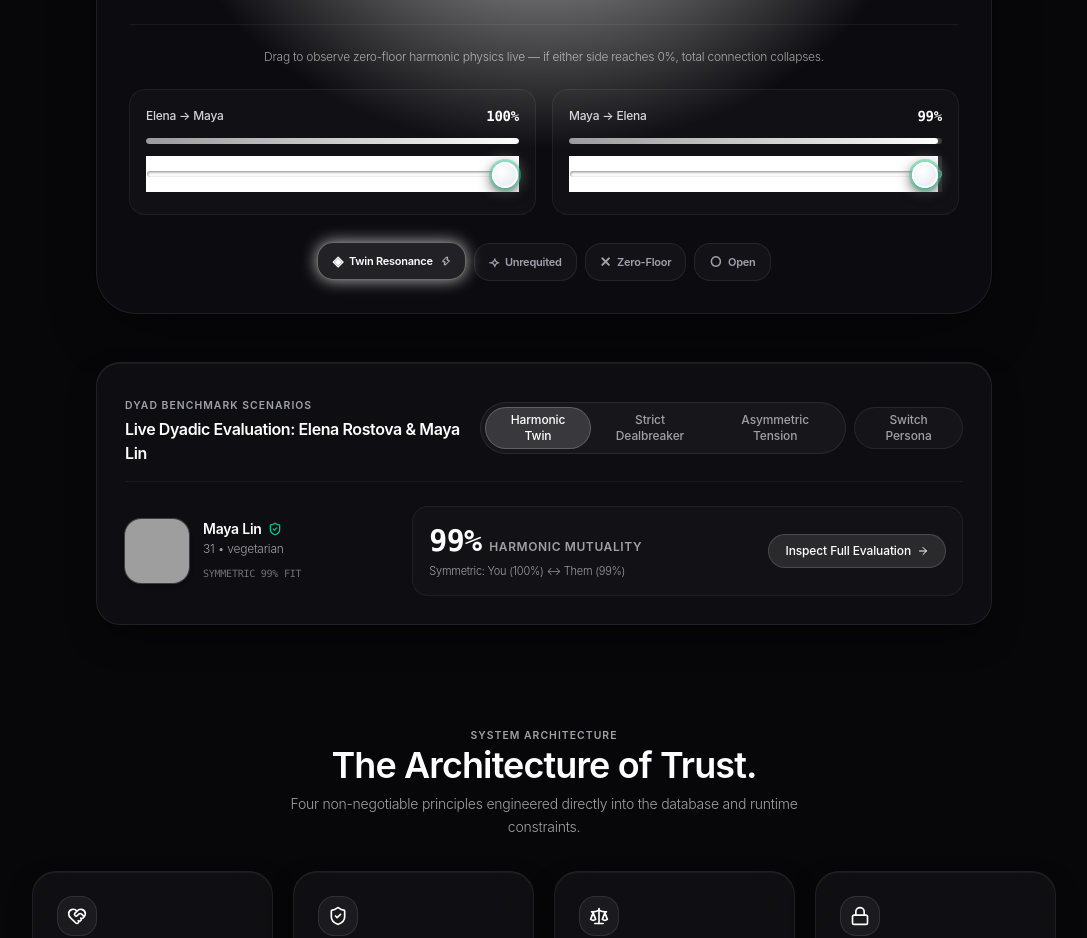
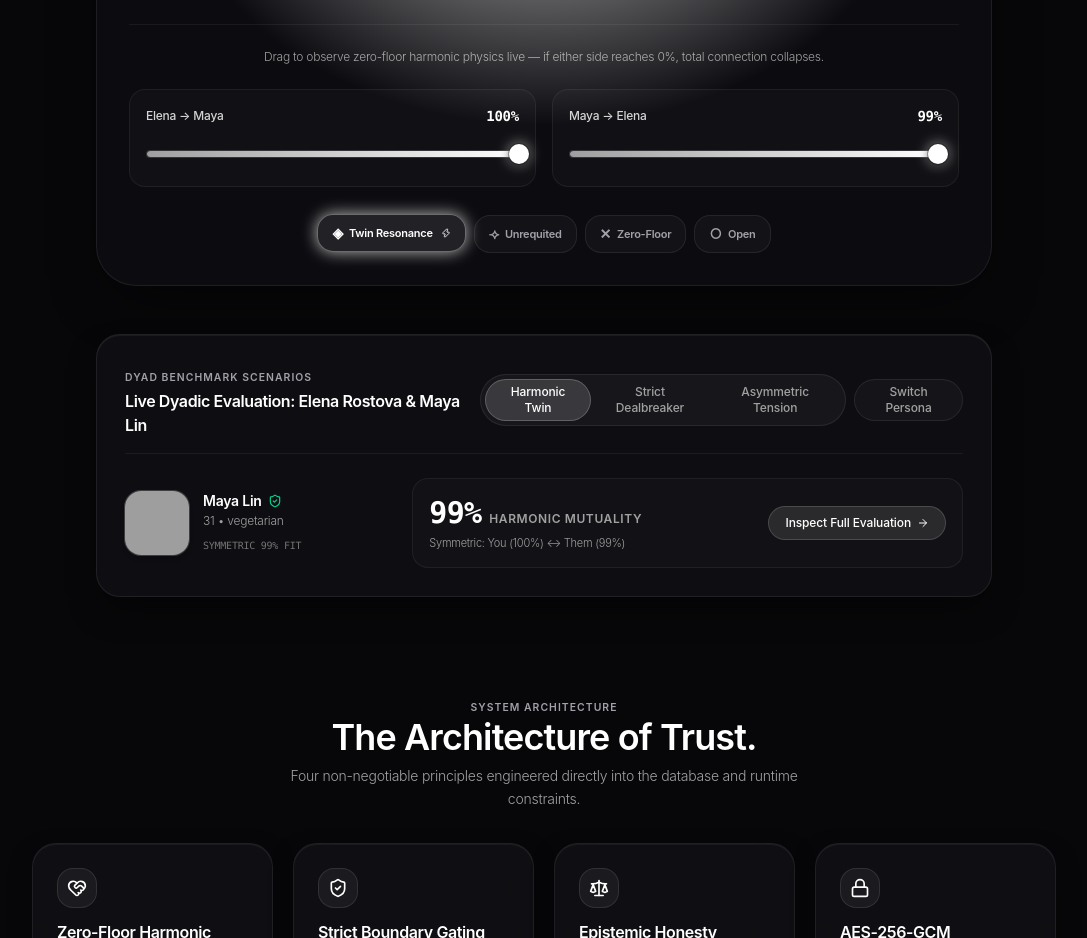
Before and after one commit to aigroupchathq/velum-labs, a React (Vite) app: page / in a window 1280 px wide. Shown: the part 1240-2178 px from the top of the page, without its empty margins (96-1183 px from the left). Built offline with nearby package versions, Linux system fonts and the light colour scheme; grey boxes are pictures that could not be loaded.

Commit message:
fix(ui-luxury): overhaul slider experience with unified obsidian track, luminous glow fill, and ceramic thumb

```diff
--- a/src/components/DyadicOrbitVisualizer.tsx
+++ b/src/components/DyadicOrbitVisualizer.tsx
@@ -466,28 +466,53 @@ export const DyadicOrbitVisualizer: React.FC<DyadicOrbitVisualizerProps> = ({
                 {aToB}%
               </span>
             </div>
-            {/* Progress track */}
-            <div className="relative h-1.5 rounded-full bg-white/10 overflow-hidden">
+            {/* Single Luxury Integrated Slider */}
+            <div className="relative flex items-center h-8 group select-none mt-1">
+              {/* Outer Sleek Obsidian Track */}
+              <div className="relative w-full h-2 rounded-full bg-white/[0.08] border border-white/[0.08] overflow-hidden shadow-inner">
+                {/* Luminous Dynamic Fill */}
                 <div
-                className="absolute left-0 top-0 h-full rounded-full transition-all duration-300"
+                  className="absolute left-0 top-0 h-full rounded-full transition-all duration-150 ease-out"
                   style={{
                     width: `${aToB}%`,
-                  background: `linear-gradient(90deg, ${colors.ring}88, ${colors.ring})`,
-                  boxShadow: `0 0 10px ${colors.glow}`,
+                    background: `linear-gradient(90deg, ${colors.ring}90, ${colors.ring})`,
+                    boxShadow: `0 0 12px ${colors.glow}`,
                   }}
                 />
               </div>
+
+              {/* Glowing Ceramic Thumb Indicator */}
+              <div
+                className="absolute top-1/2 -translate-y-1/2 -translate-x-1/2 pointer-events-none transition-transform duration-100 ease-out group-active:scale-115"
+                style={{ left: `${aToB}%` }}
+              >
+                <div
+                  className="w-5 h-5 rounded-full bg-white border border-white/80 flex items-center justify-center transition-all duration-200"
+                  style={{
+                    boxShadow: `0 0 0 1px rgba(0,0,0,0.3), 0 2px 8px rgba(0,0,0,0.6), 0 0 14px ${colors.glow}`,
+                  }}
+                >
+                  <div
+                    className="w-1.5 h-1.5 rounded-full transition-colors duration-200"
+                    style={{ backgroundColor: colors.ring }}
+                  />
+                </div>
+              </div>
+
+              {/* Native touch-responsive transparent input on top */}
               <input
                 type="range"
                 min="0"
                 max="100"
                 value={aToB}
-              onChange={e => { setAToB(+e.target.value); setActivePreset(null) }}
-              className="cinematic-slider w-full"
-              style={{
-                background: `linear-gradient(90deg, ${colors.ring} ${aToB}%, rgba(255,255,255,0.1) ${aToB}%)`,
+                onChange={(e) => {
+                  setAToB(+e.target.value)
+                  setActivePreset(null)
                 }}
+                className="absolute inset-0 w-full h-full opacity-0 cursor-pointer z-10"
+                aria-label={`${nameA} to ${nameB} mutual resonance`}
               />
+            </div>
           </div>
 
           {/* Slider B → A */}
@@ -507,27 +532,54 @@ export const DyadicOrbitVisualizer: React.FC<DyadicOrbitVisualizerProps> = ({
                 {bToA}%
               </span>
             </div>
-            <div className="relative h-1.5 rounded-full bg-white/10 overflow-hidden">
+
+            {/* Single Luxury Integrated Slider */}
+            <div className="relative flex items-center h-8 group select-none mt-1">
+              {/* Outer Sleek Obsidian Track */}
+              <div className="relative w-full h-2 rounded-full bg-white/[0.08] border border-white/[0.08] overflow-hidden shadow-inner">
+                {/* Luminous Dynamic Fill */}
                 <div
-                className="absolute left-0 top-0 h-full rounded-full transition-all duration-300"
+                  className="absolute left-0 top-0 h-full rounded-full transition-all duration-150 ease-out"
                   style={{
                     width: `${bToA}%`,
-                  background: `linear-gradient(90deg, ${colors.ring}88, ${colors.ring})`,
-                  boxShadow: `0 0 10px ${colors.glow}`,
+                    background: `linear-gradient(90deg, ${colors.ring}90, ${colors.ring})`,
+                    boxShadow: `0 0 12px ${colors.glow}`,
                   }}
                 />
               </div>
+
+              {/* Glowing Ceramic Thumb Indicator */}
+              <div
+                className="absolute top-1/2 -translate-y-1/2 -translate-x-1/2 pointer-events-none transition-transform duration-100 ease-out group-active:scale-115"
+                style={{ left: `${bToA}%` }}
+              >
+                <div
+                  className="w-5 h-5 rounded-full bg-white border border-white/80 flex items-center justify-center transition-all duration-200"
+                  style={{
+                    boxShadow: `0 0 0 1px rgba(0,0,0,0.3), 0 2px 8px rgba(0,0,0,0.6), 0 0 14px ${colors.glow}`,
+                  }}
+                >
+                  <div
+                    className="w-1.5 h-1.5 rounded-full transition-colors duration-200"
+                    style={{ backgroundColor: colors.ring }}
+                  />
+                </div>
+              </div>
+
+              {/* Native touch-responsive transparent input on top */}
               <input
                 type="range"
                 min="0"
                 max="100"
                 value={bToA}
-              onChange={e => { setBToA(+e.target.value); setActivePreset(null) }}
-              className="cinematic-slider w-full"
-              style={{
-                background: `linear-gradient(90deg, ${colors.ring} ${bToA}%, rgba(255,255,255,0.1) ${bToA}%)`,
+                onChange={(e) => {
+                  setBToA(+e.target.value)
+                  setActivePreset(null)
                 }}
+                className="absolute inset-0 w-full h-full opacity-0 cursor-pointer z-10"
+                aria-label={`${nameB} to ${nameA} mutual resonance`}
               />
+            </div>
           </div>
         </div>
 
--- a/src/index.css
+++ b/src/index.css
@@ -288,20 +288,21 @@
 
 /* ============================================================
 /* ============================================================
-   UNIVERSAL HIGH-VISIBILITY MOBILE-FIRST RANGE SLIDERS
+   LUXURY MINIMALIST RANGE SLIDERS (Apple × Braun Dark Theme)
    Fully Touch-Optimized (iOS Safari, Android Chrome, Desktop)
-   - touch-action: none prevents page scrolling during slider drag
-   - High-contrast 8px visible track with 26px thumb for easy finger targeting
+   - background: transparent !important prevents background clipping
+   - Sleek 6px obsidian track with subtle inner depth
+   - 20px ceramic thumb with soft metallic bevel & luxury shadows
    ============================================================ */
 input[type="range"] {
   -webkit-appearance: none;
   -moz-appearance: none;
   appearance: none;
   width: 100%;
-  height: 36px; /* Generous touch target container */
-  background: transparent;
+  height: 28px;
+  background: transparent !important;
   cursor: pointer;
-  touch-action: none !important; /* CRITICAL: Enables horizontal finger dragging on mobile */
+  touch-action: none !important;
   margin: 0;
   padding: 0;
   outline: none;
@@ -310,122 +311,139 @@ input[type="range"] {
 /* WebKit Track (iOS Safari, Chrome, Edge) */
 input[type="range"]::-webkit-slider-runnable-track {
   width: 100%;
-  height: 8px;
-  background: rgba(255, 255, 255, 0.28);
-  border: 1px solid rgba(255, 255, 255, 0.35);
+  height: 6px;
+  background: rgba(255, 255, 255, 0.09);
+  border: 1px solid rgba(255, 255, 255, 0.12);
   border-radius: 9999px;
-  box-shadow: inset 0 1px 3px rgba(0, 0, 0, 0.5);
+  box-shadow: inset 0 1px 3px rgba(0, 0, 0, 0.7);
   transition: background 0.2s ease, border-color 0.2s ease;
 }
 
 input[type="range"]:hover::-webkit-slider-runnable-track,
 input[type="range"]:focus::-webkit-slider-runnable-track {
-  background: rgba(255, 255, 255, 0.38);
-  border-color: rgba(255, 255, 255, 0.6);
+  background: rgba(255, 255, 255, 0.15);
+  border-color: rgba(255, 255, 255, 0.22);
 }
 
 /* WebKit Thumb (iOS Safari, Chrome, Edge) */
 input[type="range"]::-webkit-slider-thumb {
   -webkit-appearance: none;
   appearance: none;
-  width: 26px;
-  height: 26px;
-  margin-top: -9px; /* Centered on 8px track: (8 - 26) / 2 = -9px */
+  width: 20px;
+  height: 20px;
+  margin-top: -7px; /* Centered on 6px track: (6 - 20) / 2 = -7px */
   border-radius: 50%;
   background: radial-gradient(circle at 35% 35%, #ffffff 0%, #e2e8f0 100%);
-  border: 2px solid #ffffff;
+  border: 1px solid rgba(255, 255, 255, 0.9);
   box-shadow:
-    0 0 0 3px rgba(52, 211, 153, 0.45),
-    0 4px 14px rgba(0, 0, 0, 0.8),
-    0 0 16px rgba(255, 255, 255, 0.6);
+    0 2px 8px rgba(0, 0, 0, 0.7),
+    0 0 0 1px rgba(0, 0, 0, 0.35),
+    0 0 10px rgba(255, 255, 255, 0.35);
   cursor: grab;
   transition: transform 0.15s ease, box-shadow 0.15s ease;
 }
 
 input[type="range"]:active::-webkit-slider-thumb {
   cursor: grabbing;
-  transform: scale(1.2);
+  transform: scale(1.18);
   box-shadow:
-    0 0 0 6px rgba(52, 211, 153, 0.6),
-    0 6px 18px rgba(0, 0, 0, 0.9),
-    0 0 24px rgba(52, 211, 153, 0.9);
+    0 4px 14px rgba(0, 0, 0, 0.85),
+    0 0 0 2px rgba(255, 255, 255, 0.8),
+    0 0 16px rgba(255, 255, 255, 0.6);
 }
 
 /* Firefox Track */
 input[type="range"]::-moz-range-track {
   width: 100%;
-  height: 8px;
-  background: rgba(255, 255, 255, 0.28);
-  border: 1px solid rgba(255, 255, 255, 0.35);
+  height: 6px;
+  background: rgba(255, 255, 255, 0.09);
+  border: 1px solid rgba(255, 255, 255, 0.12);
   border-radius: 9999px;
-  box-shadow: inset 0 1px 3px rgba(0, 0, 0, 0.5);
+  box-shadow: inset 0 1px 3px rgba(0, 0, 0, 0.7);
   transition: background 0.2s ease;
 }
 
 input[type="range"]::-moz-range-progress {
-  background: #34d399;
-  height: 8px;
+  background: rgba(255, 255, 255, 0.3);
+  height: 6px;
   border-radius: 9999px;
 }
 
 /* Firefox Thumb */
 input[type="range"]::-moz-range-thumb {
-  width: 26px;
-  height: 26px;
+  width: 20px;
+  height: 20px;
   border-radius: 50%;
   background: radial-gradient(circle at 35% 35%, #ffffff 0%, #e2e8f0 100%);
-  border: 2px solid #ffffff;
+  border: 1px solid rgba(255, 255, 255, 0.9);
   box-shadow:
-    0 0 0 3px rgba(52, 211, 153, 0.45),
-    0 4px 14px rgba(0, 0, 0, 0.8),
-    0 0 16px rgba(255, 255, 255, 0.6);
+    0 2px 8px rgba(0, 0, 0, 0.7),
+    0 0 0 1px rgba(0, 0, 0, 0.35),
+    0 0 10px rgba(255, 255, 255, 0.35);
   cursor: grab;
   transition: transform 0.15s ease, box-shadow 0.15s ease;
 }
 
 input[type="range"]:active::-moz-range-thumb {
   cursor: grabbing;
-  transform: scale(1.2);
+  transform: scale(1.18);
   box-shadow:
-    0 0 0 6px rgba(52, 211, 153, 0.6),
-    0 6px 18px rgba(0, 0, 0, 0.9);
+    0 4px 14px rgba(0, 0, 0, 0.85),
+    0 0 0 2px rgba(255, 255, 255, 0.8),
+    0 0 16px rgba(255, 255, 255, 0.6);
 }
 
-/* Accent Color Variations for Sliders */
+/* Theme-Matching Accent Variations */
 input[type="range"].accent-purple::-webkit-slider-thumb {
   box-shadow:
-    0 0 0 3px rgba(192, 132, 252, 0.5),
-    0 4px 14px rgba(0, 0, 0, 0.8),
-    0 0 16px rgba(192, 132, 252, 0.6);
+    0 2px 8px rgba(0, 0, 0, 0.7),
+    0 0 0 2px rgba(192, 132, 252, 0.45),
+    0 0 14px rgba(192, 132, 252, 0.5);
 }
 input[type="range"].accent-purple:active::-webkit-slider-thumb {
   box-shadow:
-    0 0 0 6px rgba(192, 132, 252, 0.7),
-    0 6px 18px rgba(0, 0, 0, 0.9);
+    0 4px 14px rgba(0, 0, 0, 0.85),
+    0 0 0 3px rgba(192, 132, 252, 0.7),
+    0 0 20px rgba(192, 132, 252, 0.8);
+}
+
+input[type="range"].accent-emerald::-webkit-slider-thumb {
+  box-shadow:
+    0 2px 8px rgba(0, 0, 0, 0.7),
+    0 0 0 2px rgba(52, 211, 153, 0.45),
+    0 0 14px rgba(52, 211, 153, 0.5);
+}
+input[type="range"].accent-emerald:active::-webkit-slider-thumb {
+  box-shadow:
+    0 4px 14px rgba(0, 0, 0, 0.85),
+    0 0 0 3px rgba(52, 211, 153, 0.7),
+    0 0 20px rgba(52, 211, 153, 0.8);
 }
 
 input[type="range"].accent-amber::-webkit-slider-thumb {
   box-shadow:
-    0 0 0 3px rgba(251, 191, 36, 0.5),
-    0 4px 14px rgba(0, 0, 0, 0.8),
-    0 0 16px rgba(251, 191, 36, 0.6);
+    0 2px 8px rgba(0, 0, 0, 0.7),
+    0 0 0 2px rgba(251, 191, 36, 0.45),
+    0 0 14px rgba(251, 191, 36, 0.5);
 }
 input[type="range"].accent-amber:active::-webkit-slider-thumb {
   box-shadow:
-    0 0 0 6px rgba(251, 191, 36, 0.7),
-    0 6px 18px rgba(0, 0, 0, 0.9);
+    0 4px 14px rgba(0, 0, 0, 0.85),
+    0 0 0 3px rgba(251, 191, 36, 0.7),
+    0 0 20px rgba(251, 191, 36, 0.8);
 }
 
 input[type="range"].accent-cyan::-webkit-slider-thumb {
   box-shadow:
-    0 0 0 3px rgba(56, 189, 248, 0.5),
-    0 4px 14px rgba(0, 0, 0, 0.8),
-    0 0 16px rgba(56, 189, 248, 0.6);
+    0 2px 8px rgba(0, 0, 0, 0.7),
+    0 0 0 2px rgba(56, 189, 248, 0.45),
+    0 0 14px rgba(56, 189, 248, 0.5);
 }
 input[type="range"].accent-cyan:active::-webkit-slider-thumb {
   box-shadow:
-    0 0 0 6px rgba(56, 189, 248, 0.7),
-    0 6px 18px rgba(0, 0, 0, 0.9);
+    0 4px 14px rgba(0, 0, 0, 0.85),
+    0 0 0 3px rgba(56, 189, 248, 0.7),
+    0 0 20px rgba(56, 189, 248, 0.8);
 }
 
 /* ============================================================
```
Also changed, not shown: src/components/FirstDateBriefView.tsx (+46 -8 lines), src/components/ProgressiveDisclosureModal.tsx (+4 -22 lines). Lines whose indentation alone changed are shown as unchanged.
